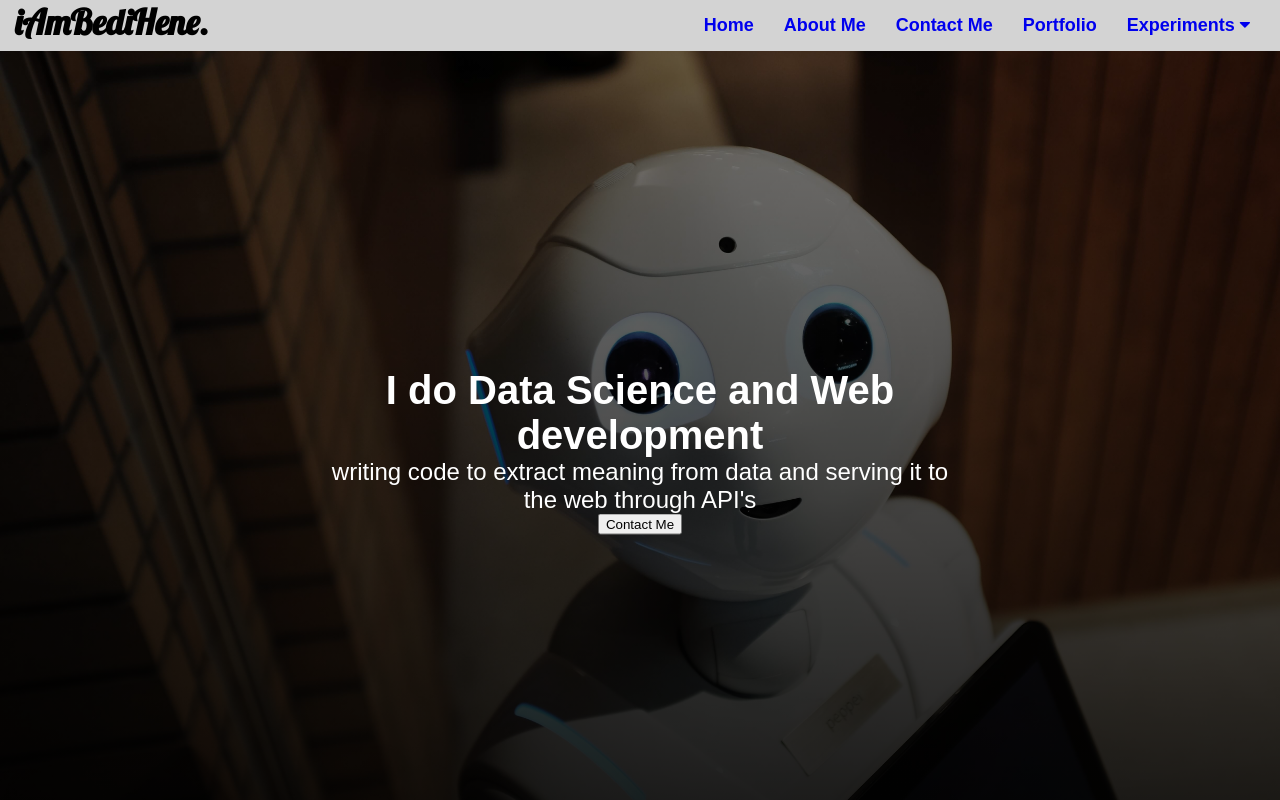
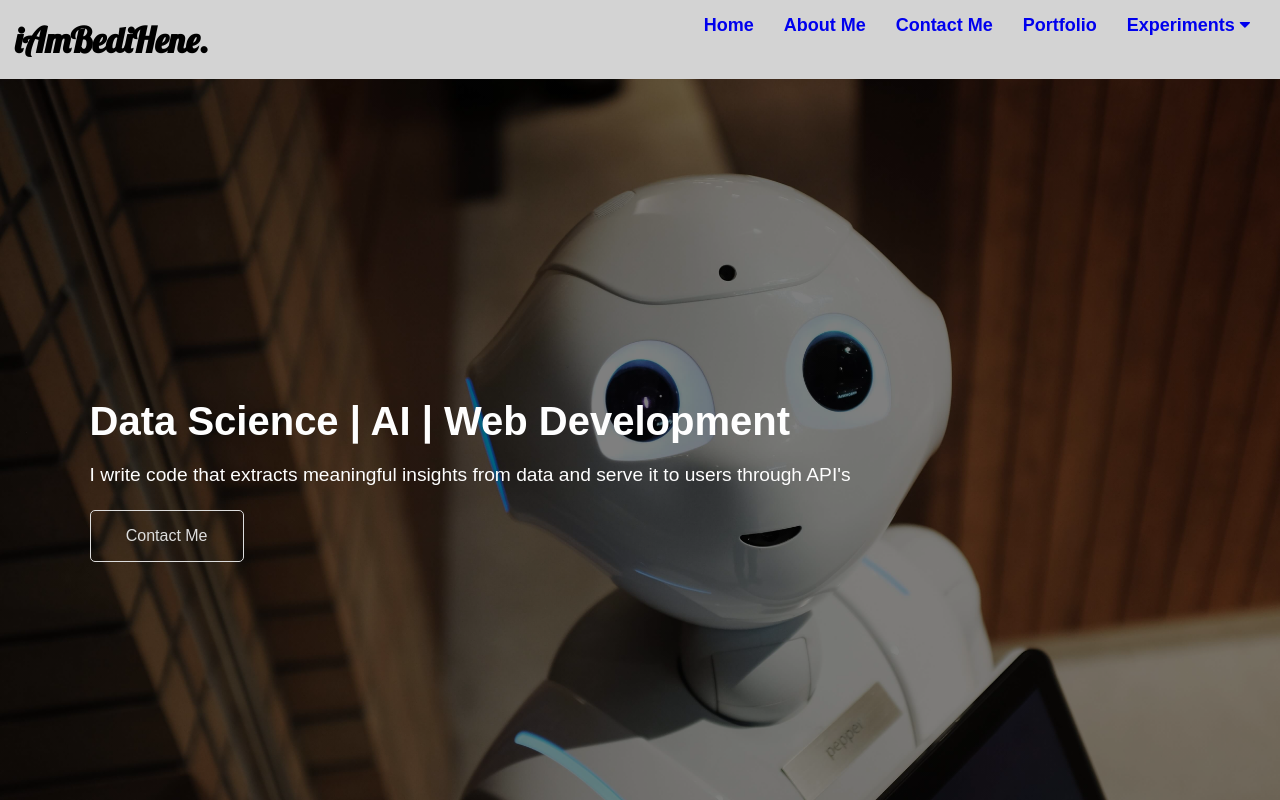
Before and after one commit to BediHene/HTML-CSS-Lab, a plain HTML site: page index.html in a window 1280 px wide. Shown: the top 800 px of the page. Drawn offline with Linux system fonts and the light colour scheme.

Commit message:
updated hero, about me

```diff
--- a/css/index.css
+++ b/css/index.css
@@ -99,37 +99,104 @@ header styles on large screens
 hero image
 --------------------------------- */
 .hero-image {
-    background: linear-gradient(rgba(0,0,0,0.5), rgba(0,0,0,0.9)), url("../images/alex-knight-hero.jpg");
-    background-position: center center;
-    background-repeat: no-repeat;
-    background-size: cover;
-    position: relative;
     width: 100vw;
     height: 100vh;
+    max-width: 100%; /* fixes width overflow */
+    background: linear-gradient(rgba(0, 0, 0, 0.5), rgba(0, 0, 0, 0.5)), url("../images/alex-knight-hero.jpg");
+    background-size: cover;
+    background-repeat: no-repeat;
+    background-position: center center;
+    position: relative;
+}
+
+.hero-text {
+    color: #fefefe;
+    position: absolute;
+    top: 50%;
+    left: 50%;
+    transform: translate(-50%, -50%);
+}
+
+.hero-text h1 {
+    font-size: 1.8em;
+    margin: 0 0 0.5em;
+}
+
+.hero-text p {
+    font-size: 1.2em;
+}
+
+
+.hero-text a {
+    text-decoration: none;
+    display: block;
+    padding: 1em;
+    margin-top: 1.5em;
+    border-radius: 5px;
+    border: 1px solid #ddd;
+    color: #ddd;
+    width: 120px;
+    text-align: center;
+}
+
+
+.hero-text a:hover {
+    background: darkcyan;
+    border: 1px solid darkcyan;
+    transition: 0.4s;
+}
+
+@media screen and (min-width: 650px) {
+    .hero-text {
+        top: 40%;
+        left: 7%;
+        transform: none;
+    }
+
+    .hero-text h1 {
+        font-size: 2.5em;
+        margin: 0 0 0.5em;
+    }
+
+    .hero-text p {
+        font-size: 1.2em;
+    }
 }
 
 
 
-.hero-text {
-   color: white;
-   position: absolute;
-   top: 50%;
-   left: 50%;
-   text-align: center;
-   transform: translate(-50%, -50%);
-}
 
-.hero-text h1 {
-    font-size: 2.5em;
-}
 
-.hero-text p {
-    font-size: 1.5em;
-}
+/* --------------------------------
+about me styles
+--------------------------------- */
+    .about-me{
+        background: lightgray;
+        padding: 2em 2em;
+    }
+
+    .about-me article {
+        margin: 1.5em 0;
+    }
+
+    .about-me article h2, h3, p {
+        margin: .5em 0;
+    }
+
+
+
+
+
+
 
 /* --------------------------------
 forms styles
 --------------------------------- */
+.contact-me {
+    padding: 2em;
+}
+
+
 @media screen and (min-width: 600px) {
    .form-container {
        border: 1px solid lightgrey;
--- a/index.html
+++ b/index.html
@@ -37,19 +37,19 @@
     </header>
 
 
-    <section>
-        <div class="hero-image">
+    <section class="hero-image">
         <div class="hero-text">
-                <h1>I do Data Science and Web development</h1>
-                <p>writing code to extract meaning from data and serving it to the
-                    web through API's</p>
-                <button>Contact Me</button>
+            <h1>Data Science <span>|</span> AI <span>|</span> Web Development</h1>
+            <p>I write code that extracts meaningful insights from data and serve it to
+            users through API's</p>
+            <a href=" " >Contact Me</a>
         </div>
-        </div>
+
     </section>
 
 
     <section class="about-me">
+        <div class="about-wrapper">
             <article>
                 <h2>About Me</h2>
                 <p>
@@ -69,7 +69,7 @@
                 <p>little did i know that my hobbiy will come in handy. As a statistic student at the university learning Bayesian Theory and the likes, I needed to cool off my mind. Fascinated about the Web (Internet 1.0), i started to learn how to code HTML as a hobby (yes, I did Dreamweaver, Microsoft Publisher and all). </p>
                 <p> This led me to CSS. I soon realise I had to be able process my own images whilst building a website. This also led me to the worls of  graphic design using industry standard tools such as Adobe Photoshop, Illustrator, and recently XD.</p>
             </article>
-
+        </div>
         <article class="follow-me">
             <h3>Learn more about me and my works on the various platforms</h3>
             <div class="advance-menu menu">
```
Lines whose indentation alone changed are shown as unchanged.
